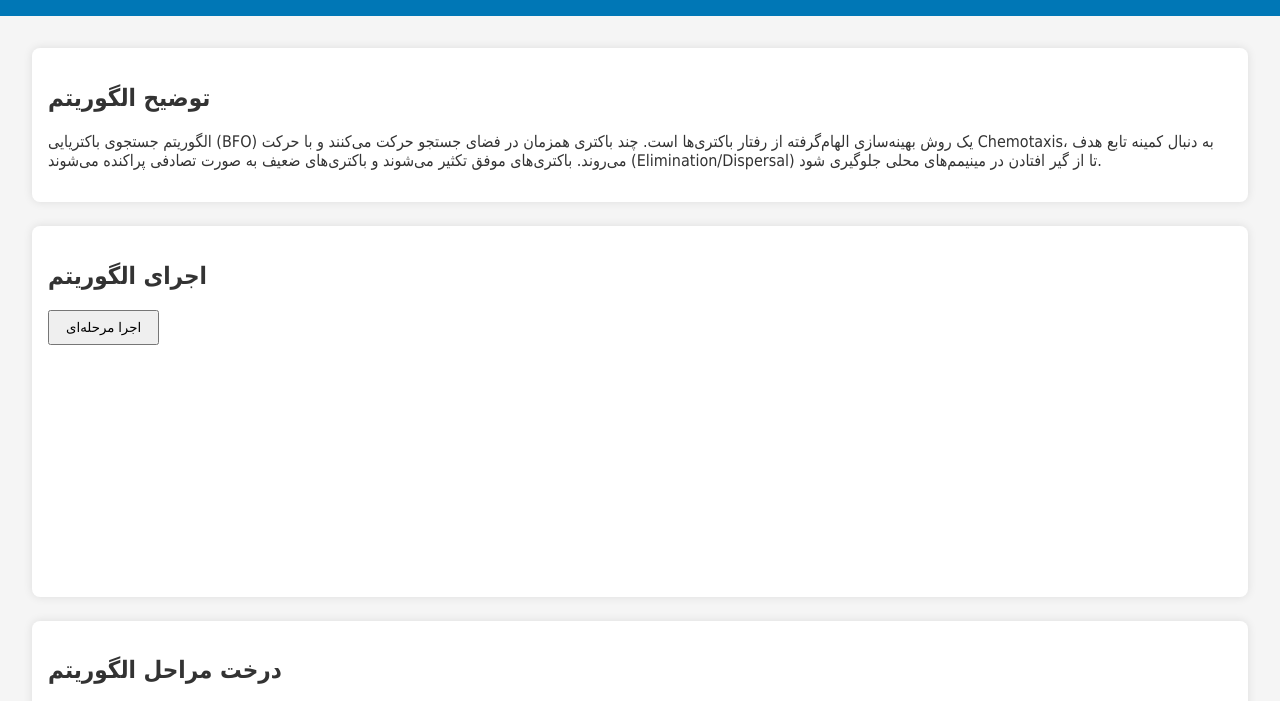
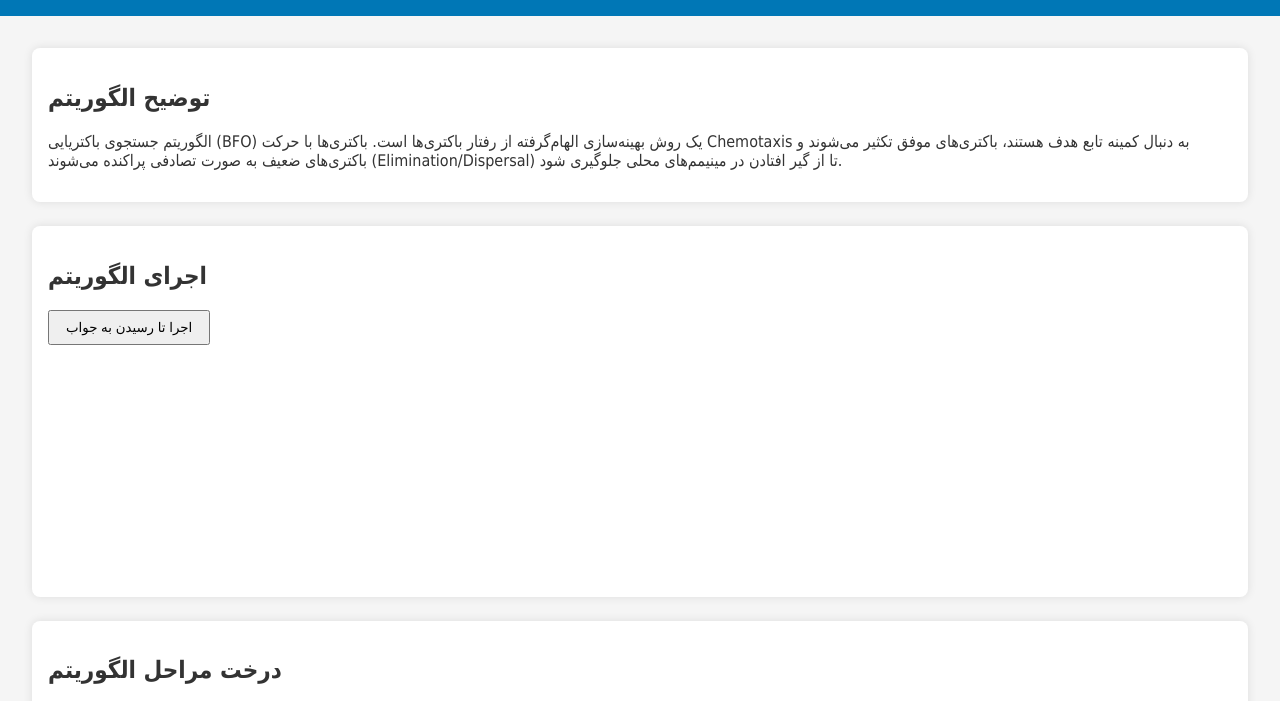
Before and after one commit to samkhanian/BFO_Algorithm, a plain HTML site: page index.html in a window 1280 px wide. Shown: the part 97-798 px from the top of the page. Drawn offline with Linux system fonts and the light colour scheme.

Commit message:
Update index.html

```diff
--- a/index.html
+++ b/index.html
@@ -16,14 +16,14 @@
     <h2>توضیح الگوریتم</h2>
     <p>
       الگوریتم جستجوی باکتریایی (BFO) یک روش بهینه‌سازی الهام‌گرفته از رفتار باکتری‌ها است.
-      چند باکتری همزمان در فضای جستجو حرکت می‌کنند و با حرکت Chemotaxis، به دنبال کمینه تابع هدف می‌روند.
+      باکتری‌ها با حرکت Chemotaxis به دنبال کمینه تابع هدف هستند،
       باکتری‌های موفق تکثیر می‌شوند و باکتری‌های ضعیف به صورت تصادفی پراکنده می‌شوند (Elimination/Dispersal) تا از گیر افتادن در مینیمم‌های محلی جلوگیری شود.
     </p>
   </section>
 
   <section id="algorithm-demo">
     <h2>اجرای الگوریتم</h2>
-    <button id="runBFO">اجرا مرحله‌ای</button>
+    <button id="runBFO">اجرا تا رسیدن به جواب</button>
     <pre id="bfo-output"></pre>
     <canvas id="bfoCanvas" width="600" height="200"></canvas>
   </section>
```
